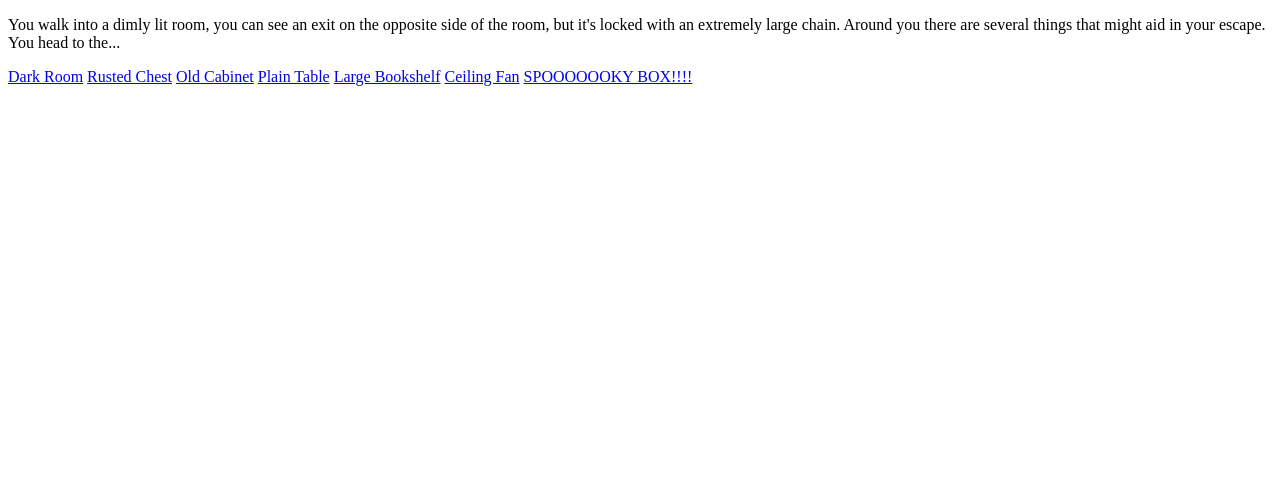
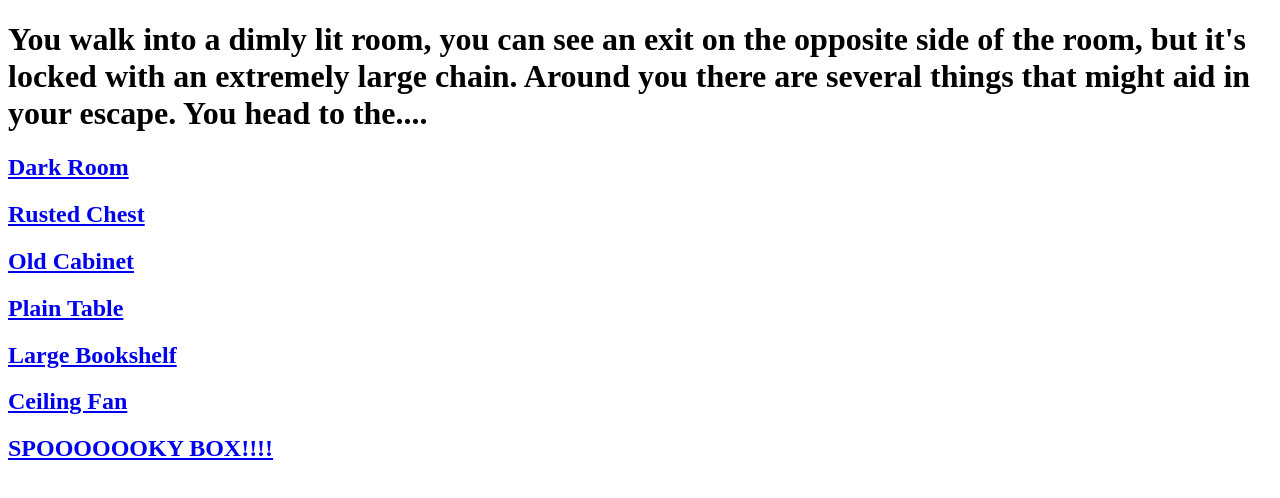
Before and after one commit to spookyscaryrpg/spookyscaryrpg.github.io, a plain HTML site: page MIdroom.html in a window 1280 px wide. Drawn offline with Linux system fonts and the light colour scheme.

Commit message:
changed size of text

```diff
--- a/MIdroom.html
+++ b/MIdroom.html
@@ -6,16 +6,21 @@
             </title>
         </head>
         <body>
-            <p>
-                You walk into a dimly lit room, you can see an exit on the opposite side of the room, but it's locked with an extremely large chain. Around you there are several things that might aid in your escape. You head to the...
+            <p> <h1>
+                    You walk into a dimly lit room, you can see an exit on the opposite side of the room, but it's locked with an extremely large chain. Around you there are several things that might aid in your escape. You head to the....
+            </h1>
+
             </p>
-            <a href=" ">Dark Room</a>
-            <a href=" ">Rusted Chest</a>
-            <a href=" ">Old Cabinet</a>
-            <a href=" ">Plain Table</a>
-            <a href=" ">Large Bookshelf</a>
-            <a href=" ">Ceiling Fan</a>
-            <a href=" ">SPOOOOOOKY BOX!!!!</a>
+            <a href=" "><h2>Dark Room </h2></a>
+            <a href=" "><h2>Rusted Chest </h2></a>
+            <a href=" "><h2>Old Cabinet </h2></a>
+            <a href=" "><h2>Plain Table </h2></a>
+            <a href=" "><h2>Large Bookshelf </h2></a>
+            <a href=" "><h2>Ceiling Fan </h2></a>
+            <a href=" "><h2>SPOOOOOOKY BOX!!!!</h2></a>
+
+
+
 
         </body>
 
```
